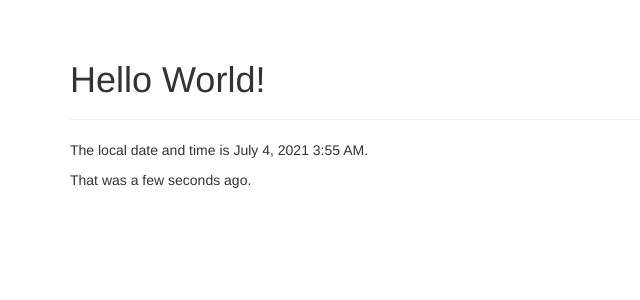
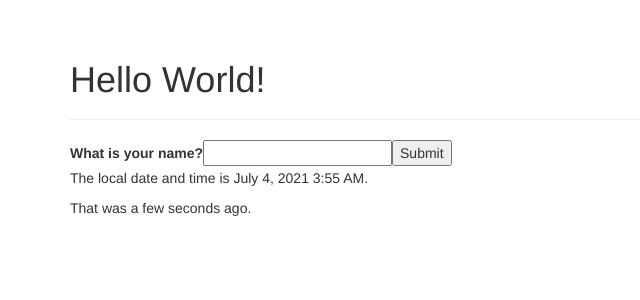
Before and after one commit to freezr99779977/flaskyTest, a Flask app: page / in a window 1280 px wide. Shown: the part 52-352 px from the top of the page, without its empty margins (0-640 px from the left). Run offline with Flask 2, Linux system fonts and the light colour scheme; some libraries are stand-ins or nearby versions.

Commit message:
chapter4 web form test.

```diff
--- a/app.py
+++ b/app.py
@@ -2,8 +2,12 @@ from datetime import datetime
 from flask import Flask, render_template
 from flask_bootstrap import Bootstrap
 from flask_moment import Moment
+from flask_wtf import FlaskForm
+from wtforms import StringField, SubmitField
+from wtforms.validators import DataRequired
 
 app = Flask(__name__)
+app.config['SECRET_KEY'] = '2211'
 
 bootstrap = Bootstrap(app)
 moment = Moment(app)
@@ -19,13 +23,24 @@ def internal_server_error(e):
     return render_template('404.html'), 500
 
 
-@app.route('/')
+class NameForm(FlaskForm):
+    name = StringField('What is your name?', validators=[DataRequired()])
+    submit = SubmitField('Submit')
+
+
+@app.route('/', methods=['GET', 'POST'])
 def index():
-    return render_template('index.html', current_time=datetime.utcnow())
+    name = None
+    form = NameForm()
+    if form.validate_on_submit():
+        name = form.name.data
+        form.name.data = ''
+    return render_template('index.html', form=form, name=name, current_time=datetime.utcnow())
 
 
 @app.route('/user/<name>')
 def user(name):
     return render_template('user.html', name=name)
 
+
 app.run()
--- a/templates/index.html
+++ b/templates/index.html
@@ -1,4 +1,5 @@
 {% extends "base.html" %}
+{% import "bootstrap/wtf.html" as wtf %}
 
 {% block title %}Flasky{% endblock %}
 
@@ -6,6 +7,19 @@
 <div class="page-header">
     <h1>Hello World!</h1>
 </div>
+<!--{{ wtf.quick_form(form) }}-->
+
+<form method="POST">
+    <table>
+        <tbody>
+            <tr>{{ form.hidden_tag() }}</tr>
+            <tr>{{ form.name.label }} {{ form.name(id='my-text-field') }}</tr>
+            <tr>{{ form.submit() }}</tr>
+        </tbody>
+    </table>
+</form>
+
 <p>The local date and time is {{ moment(current_time).format('LLL') }}.</p>
 <p>That was {{ moment(current_time).fromNow(refresh=True) }}.</p>
+
 {% endblock %}
```
Also changed, not shown: hello.py (+16 -6 lines), templates/main1.html (added, +12 -0 lines).
